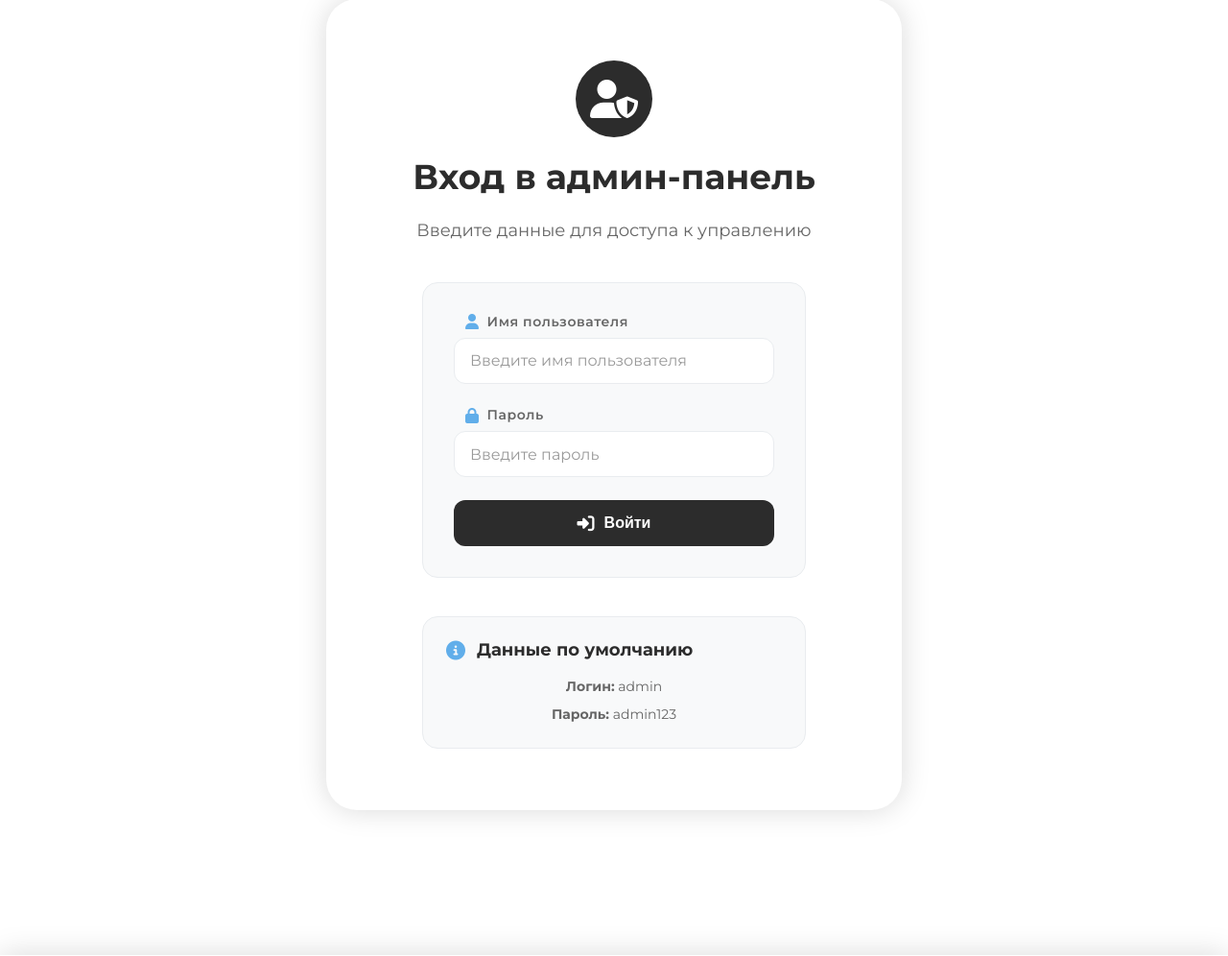
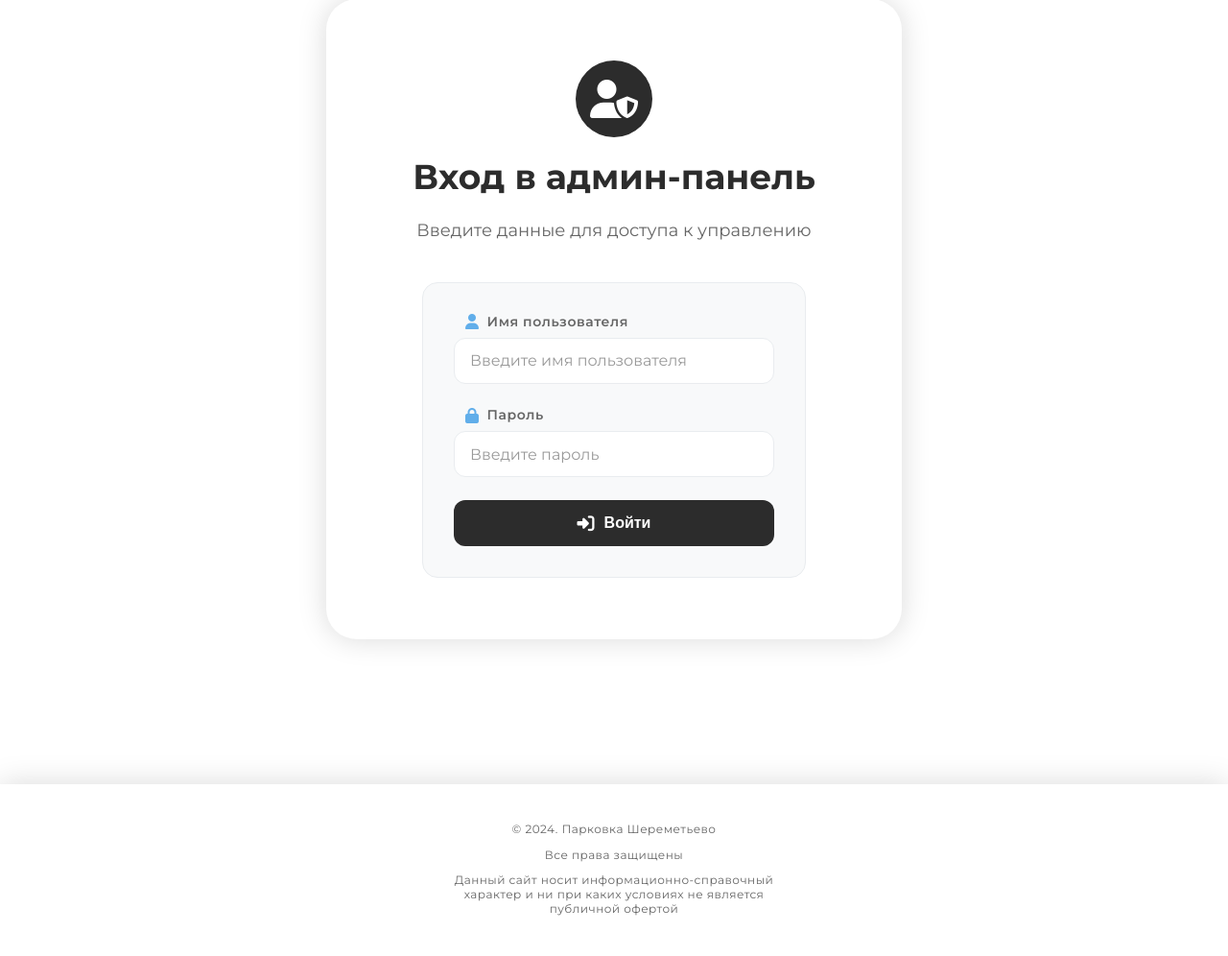
Before and after one commit to BasKIcorp/ParkingBooker, a Flask app: page /admin/login in a window 1280 px wide. Shown: the part 137-1133 px from the top of the page at 96% size. After the commit the page ends 1091 px from the top, so only its background shows below. Run offline with Flask 3, Linux system fonts and the light colour scheme.

Commit message:
Delete things

```diff
--- a/templates/admin_login.html
+++ b/templates/admin_login.html
@@ -70,17 +70,7 @@
           </form>
         </div>
 
-        <!-- Default credentials info -->
-        <div class="credentials-info">
-          <div class="info-header">
-            <i class="fas fa-info-circle"></i>
-            <h3>Данные по умолчанию</h3>
-          </div>
-          <div class="info-content">
-            <p><strong>Логин:</strong> admin</p>
-            <p><strong>Пароль:</strong> admin123</p>
-          </div>
-        </div>
+
       </div>
     </div>
   </div>
```
